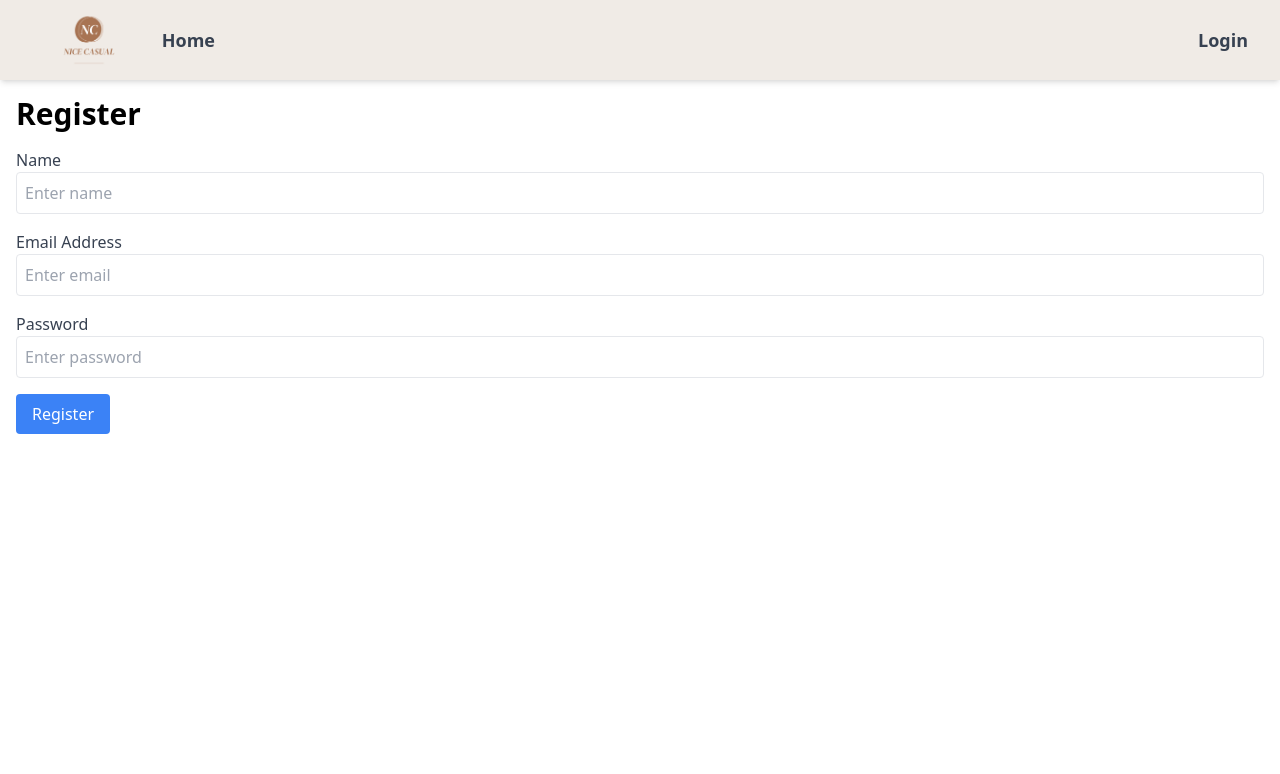
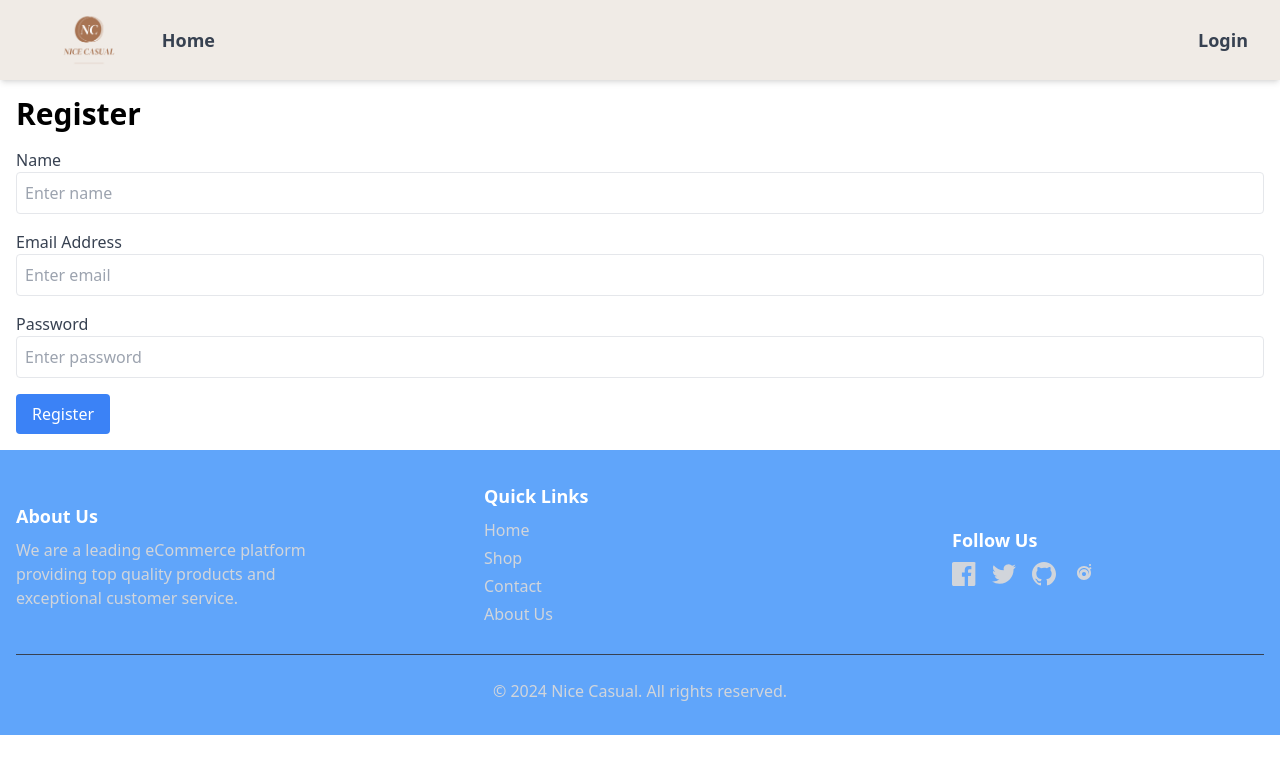
Before and after one commit to Mujahid-h/Nice-Casual-, a React (Create React App) app in the folder client/: page /register in a window 1280 px wide. Shown: the top 774 px of the page. Built offline with nearby package versions, Linux system fonts and the light colour scheme; the HTML template or start-up script is replaced by a standard one.

Commit message:
progress

```diff
--- a/client/src/App.js
+++ b/client/src/App.js
@@ -4,6 +4,7 @@ import LoginPage from "./pages/LoginPage";
 import RegisterPage from "./pages/RegisterPage";
 import HomePage from "./pages/HomePage";
 import Navbar from "./components/Navbar";
+import Footer from "./components/Footer";
 
 const App = () => {
   return (
@@ -15,6 +16,7 @@ const App = () => {
           <Route path="/login" element={<LoginPage />} />
           <Route path="/register" element={<RegisterPage />} />
         </Routes>
+        <Footer />
       </Router>
     </>
   );
--- a/client/src/components/Footer.jsx
+++ b/client/src/components/Footer.jsx
@@ -1,7 +1,93 @@
 import React from "react";
+import { Link } from "react-router-dom";
 
 const Footer = () => {
-  return <div>Footer</div>;
+  return (
+    <footer className="bg-blue-400 text-white py-8  ">
+      <div className="container mx-auto px-4">
+        <div className="flex flex-wrap justify-between items-center">
+          <div className="w-full sm:w-1/2 md:w-1/3 lg:w-1/4 mb-6 sm:mb-0">
+            <h2 className="text-lg font-semibold mb-2">About Us</h2>
+            <p className="text-gray-300">
+              We are a leading eCommerce platform providing top quality products
+              and exceptional customer service.
+            </p>
+          </div>
+          <div className="w-full sm:w-1/2 md:w-1/3 lg:w-1/4 mb-6 sm:mb-0">
+            <h2 className="text-lg font-semibold mb-2">Quick Links</h2>
+            <ul className="text-gray-300">
+              <li className="mb-1">
+                <Link to="/" className="hover:text-white">
+                  Home
+                </Link>
+              </li>
+              <li className="mb-1">
+                <Link to="/shop" className="hover:text-white">
+                  Shop
+                </Link>
+              </li>
+              <li className="mb-1">
+                <Link to="/contact" className="hover:text-white">
+                  Contact
+                </Link>
+              </li>
+              <li className="mb-1">
+                <Link to="/about" className="hover:text-white">
+                  About Us
+                </Link>
+              </li>
+            </ul>
+          </div>
+          <div className="w-full sm:w-1/2 md:w-1/3 lg:w-1/4 mb-6 sm:mb-0">
+            <h2 className="text-lg font-semibold mb-2">Follow Us</h2>
+            <div className="flex space-x-4 text-gray-300">
+              <a href="#" className="hover:text-white">
+                <svg
+                  className="w-6 h-6"
+                  fill="currentColor"
+                  viewBox="0 0 24 24"
+                >
+                  <path d="M22.23 0H1.77C.79 0 0 .79 0 1.77v20.46C0 23.21.79 24 1.77 24h10.94v-9.29H9.91V10.5h2.81V8.36c0-2.78 1.67-4.29 4.14-4.29 1.2 0 2.23.09 2.53.13v2.93h-1.74c-1.36 0-1.63.65-1.63 1.6v2.1h3.27l-.43 3.21h-2.84V24h5.57c.98 0 1.77-.79 1.77-1.77V1.77C24 .79 23.21 0 22.23 0z" />
+                </svg>
+              </a>
+              <a href="#" className="hover:text-white">
+                <svg
+                  className="w-6 h-6"
+                  fill="currentColor"
+                  viewBox="0 0 24 24"
+                >
+                  <path d="M23.954 4.569c-.885.391-1.83.656-2.825.775a4.932 4.932 0 0 0 2.165-2.724 9.86 9.86 0 0 1-3.127 1.195 4.916 4.916 0 0 0-8.38 4.482 13.948 13.948 0 0 1-10.125-5.139 4.822 4.822 0 0 0-.664 2.475 4.92 4.92 0 0 0 2.188 4.097 4.903 4.903 0 0 1-2.229-.616v.061a4.917 4.917 0 0 0 3.946 4.827 4.935 4.935 0 0 1-2.224.084 4.93 4.93 0 0 0 4.604 3.416A9.867 9.867 0 0 1 0 19.539a13.94 13.94 0 0 0 7.548 2.209c9.057 0 14.01-7.496 14.01-13.986 0-.21 0-.423-.016-.634a10.005 10.005 0 0 0 2.412-2.548l.002-.002z" />
+                </svg>
+              </a>
+              <a href="#" className="hover:text-white">
+                <svg
+                  className="w-6 h-6"
+                  fill="currentColor"
+                  viewBox="0 0 24 24"
+                >
+                  <path d="M12 0C5.373 0 0 5.373 0 12c0 5.304 3.438 9.787 8.205 11.387.6.111.82-.261.82-.581 0-.286-.011-1.044-.017-2.049-3.338.726-4.043-1.61-4.043-1.61-.546-1.387-1.333-1.757-1.333-1.757-1.088-.744.082-.729.082-.729 1.204.084 1.837 1.237 1.837 1.237 1.07 1.832 2.807 1.303 3.492.996.107-.774.418-1.304.762-1.604-2.665-.303-5.466-1.333-5.466-5.933 0-1.31.469-2.38 1.236-3.22-.124-.303-.536-1.521.116-3.169 0 0 1.008-.322 3.301 1.229a11.504 11.504 0 0 1 3.004-.404c1.018.005 2.045.137 3.004.404 2.293-1.551 3.298-1.229 3.298-1.229.654 1.648.242 2.866.119 3.169.77.84 1.236 1.91 1.236 3.22 0 4.611-2.803 5.626-5.475 5.922.43.372.814 1.102.814 2.222 0 1.604-.015 2.896-.015 3.287 0 .323.218.697.824.579C20.564 21.787 24 17.303 24 12c0-6.627-5.373-12-12-12z" />
+                </svg>
+              </a>
+              <a href="#" className="hover:text-white">
+                <svg
+                  className="w-6 h-6"
+                  fill="currentColor"
+                  viewBox="0 0 24 24"
+                >
+                  <path d="M12.004 5.998c2.761 0 5 2.239 5 5s-2.239 5-5 5-5-2.239-5-5 2.239-5 5-5m0-2C8.141 3.998 5 7.14 5 11s3.141 7.002 7.004 7.002 7.002-3.141 7.002-7.002-3.141-7.002-7.002-7.002zm6.001-.004c.553 0 1.001-.448 1.001-1.001s-.448-1.001-1.001-1.001-1.001.448-1.001 1.001.448 1.001 1.001 1.001zM12 7.256c-2.606 0-4.74 2.134-4.74 4.74s2.134 4.74 4.74 4.74 4.74-2.134 4.74-4.74-2.134-4.74-4.74-4.74zm6.336-.006c.553 0 1.001-.448 1.001-1.001s-.448-1.001-1.001-1.001-1.001.448-1.001 1.001.448 1.001 1.001 1.001zm-6.337 2.683c1.135 0 2.055.92 2.055 2.056 0 1.135-.92 2.055-2.055 2.055-1.135 0-2.056-.92-2.056-2.055 0-1.135.921-2.056 2.056-2.056z" />
+                </svg>
+              </a>
+            </div>
+          </div>
+        </div>
+        <div className="border-t border-gray-700 mt-6 pt-6 text-center">
+          <p className="text-gray-300">
+            &copy; 2024 Nice Casual. All rights reserved.
+          </p>
+        </div>
+      </div>
+    </footer>
+  );
 };
 
 export default Footer;
```
